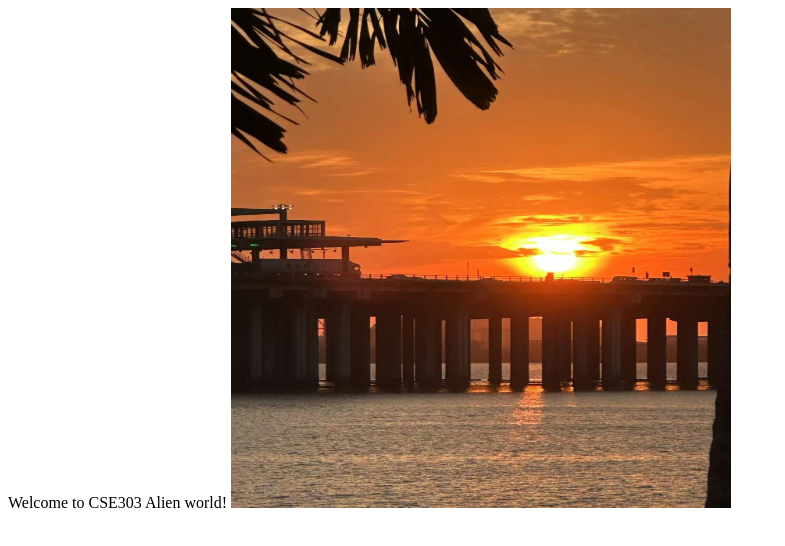
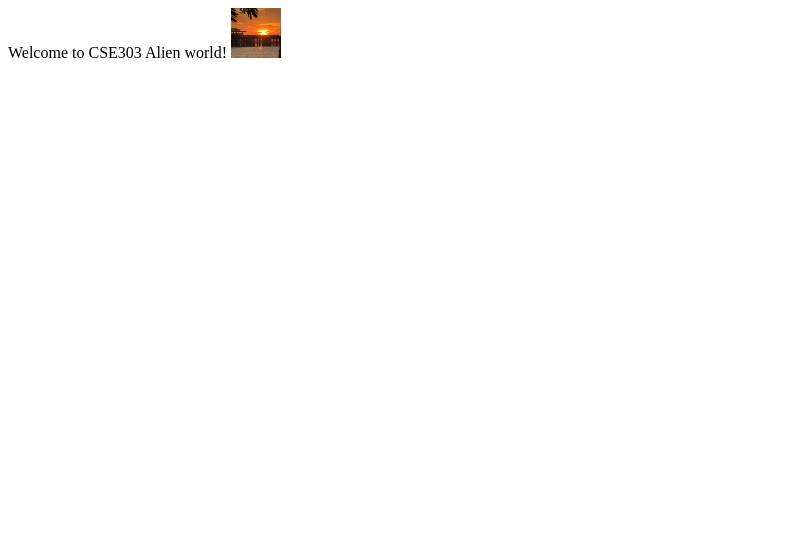
Before and after one commit to Skjnjqn/bweb, a plain HTML site: page index.html in a window 1280 px wide. Shown: the whole page, without its empty margins (0-785 px from the left). Drawn offline with Linux system fonts and the light colour scheme.

Commit message:
Update index.html

```diff
--- a/index.html
+++ b/index.html
@@ -4,7 +4,7 @@
     </head>
     <body>
         Welcome to CSE303 Alien world!
-        <img src="sun.jpg" width=500 height=500><br>
+        <img src="sun.jpg" width=50 height=50><br>
 
     </body>
 </html>
```
